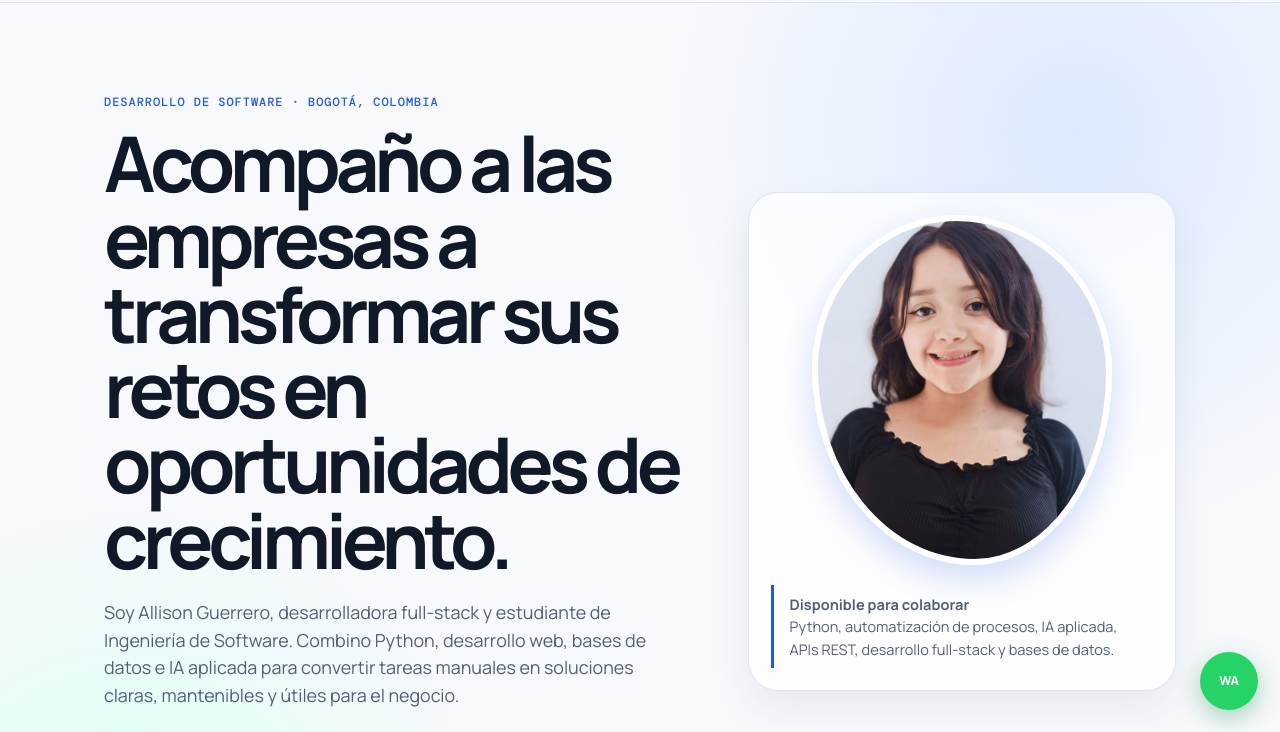
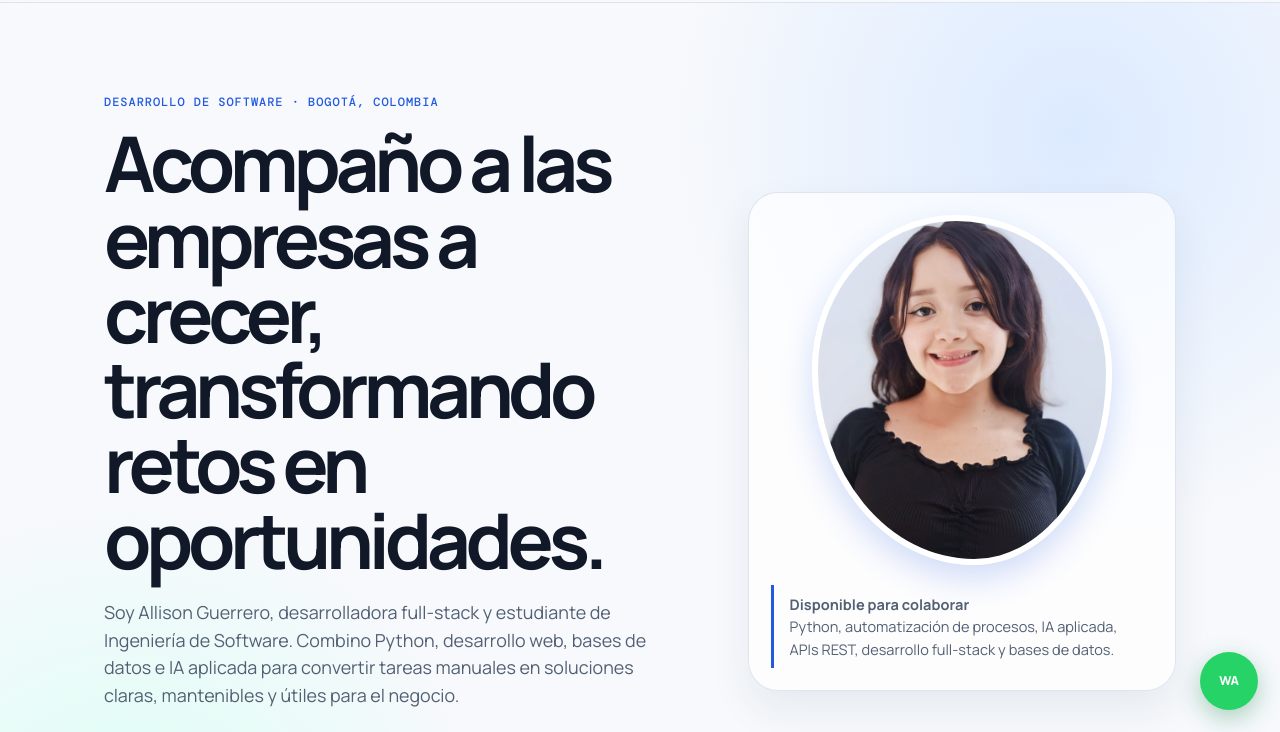
Before and after one commit to alinge20/alinge20.github.io, a plain HTML site: page index.html in a window 1280 px wide. Shown: the part 68-800 px from the top of the page. Drawn offline with nearby package versions, Linux system fonts and the light colour scheme.

Commit message:
refine: shorten portfolio hero copy

```diff
--- a/index.html
+++ b/index.html
@@ -24,7 +24,7 @@
 <body>
   <nav class="nav"><div class="wrap"><a class="brand" href="#inicio">Allison Guerrero</a><ul><li><a href="#proyectos">Proyectos</a></li><li><a href="#perfil">Perfil</a></li><li><a href="#experiencia">Experiencia</a></li><li><a href="#contacto">Contacto</a></li></ul></div></nav>
   <main>
-    <header id="inicio" class="hero"><div class="wrap hero-grid"><div><div class="eyebrow">Desarrollo de software · Bogotá, Colombia</div><h1>Acompaño a las empresas a transformar sus retos en oportunidades de crecimiento.</h1><p class="lead">Soy Allison Guerrero, desarrolladora full-stack y estudiante de Ingeniería de Software. Combino Python, desarrollo web, bases de datos e IA aplicada para convertir tareas manuales en soluciones claras, mantenibles y útiles para el negocio.</p><div class="actions"><a class="button primary" href="https://wa.me/573214204257" target="_blank" rel="noreferrer">Hablemos por WhatsApp ↗</a><a class="button secondary" href="https://github.com/alinge20" target="_blank" rel="noreferrer">Ver GitHub ↗</a><a class="button secondary" href="https://www.linkedin.com/in/allison-guerrero-a63596254/" target="_blank" rel="noreferrer">Ver LinkedIn ↗</a></div></div><aside class="hero-aside"><img class="portrait" src="assets/allison-guerrero-current.jfif" alt="Allison Guerrero"><div class="hero-note"><strong>Disponible para colaborar</strong><br>Python, automatización de procesos, IA aplicada, APIs REST, desarrollo full-stack y bases de datos.</div></aside></div></header>
+    <header id="inicio" class="hero"><div class="wrap hero-grid"><div><div class="eyebrow">Desarrollo de software · Bogotá, Colombia</div><h1>Acompaño a las empresas a crecer, transformando retos en oportunidades.</h1><p class="lead">Soy Allison Guerrero, desarrolladora full-stack y estudiante de Ingeniería de Software. Combino Python, desarrollo web, bases de datos e IA aplicada para convertir tareas manuales en soluciones claras, mantenibles y útiles para el negocio.</p><div class="actions"><a class="button primary" href="https://wa.me/573214204257" target="_blank" rel="noreferrer">Hablemos por WhatsApp ↗</a><a class="button secondary" href="https://github.com/alinge20" target="_blank" rel="noreferrer">Ver GitHub ↗</a><a class="button secondary" href="https://www.linkedin.com/in/allison-guerrero-a63596254/" target="_blank" rel="noreferrer">Ver LinkedIn ↗</a></div></div><aside class="hero-aside"><img class="portrait" src="assets/allison-guerrero-current.jfif" alt="Allison Guerrero"><div class="hero-note"><strong>Disponible para colaborar</strong><br>Python, automatización de procesos, IA aplicada, APIs REST, desarrollo full-stack y bases de datos.</div></aside></div></header>
     <section id="proyectos"><div class="wrap"><div class="section-heading"><div><div class="eyebrow">Trabajo demostrable</div><h2>Proyectos seleccionados</h2></div><p class="section-intro">Cada proyecto muestra una solución funcional, una arquitectura concreta y las tecnologías utilizadas.</p></div><div class="project-grid">
       <article class="card featured"><span class="number">01 / PROYECTO PERSONAL</span><div class="project-visual"><span>PLANIFICACIÓN INTELIGENTE</span><strong>TripMind</strong><div class="bars"><i></i><i></i><i></i></div></div><h3>TripMind AI</h3><p>Asistente de planificación de viajes que transforma una idea en un itinerario organizado. Construido como monorepo con web y API independientes, validación de datos, pruebas automatizadas y documentación de arquitectura.</p><div class="tags"><span class="tag">Next.js</span><span class="tag">TypeScript</span><span class="tag">FastAPI</span><span class="tag">Pydantic</span><span class="tag">Vitest</span></div><a class="repo" href="https://github.com/alinge20/tripmind-ai" target="_blank" rel="noreferrer">Ver repositorio ↗</a></article>
       <article class="card"><span class="number">02 / PROYECTO DE EQUIPO · EN DESARROLLO</span><div class="project-visual"><span>BIENESTAR LABORAL</span><strong>Pausas</strong><div class="bars"><i></i><i></i><i></i></div></div><h3>Pausas Activas</h3><p>Plataforma web y móvil para gestionar rutinas de bienestar laboral, horarios y cumplimiento por área. Incluye autenticación, control de permisos, paneles de seguimiento y una API REST conectada a PostgreSQL.</p><div class="tags"><span class="tag">Angular</span><span class="tag">Node.js</span><span class="tag">Express</span><span class="tag">PostgreSQL</span><span class="tag">Docker</span></div><span class="repo">Proyecto colaborativo en desarrollo</span></article>
```
